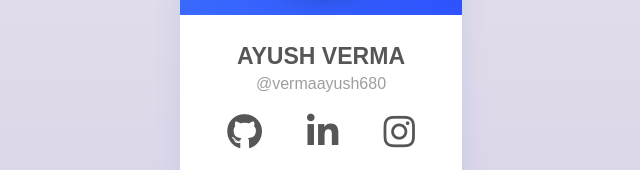
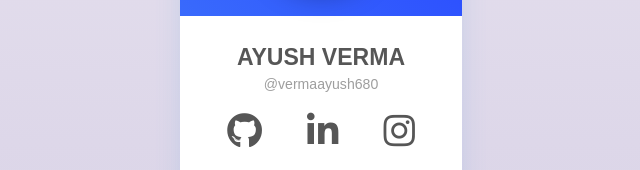
Before and after one commit to vermaayush680/Profile, a plain HTML site: page ayush/index.html in a window 1280 px wide. Shown: the part 291-461 px from the top of the page, 319-959 px from the left. Drawn offline with Linux system fonts and the light colour scheme; a web font is replaced by a local one.

Commit message:
Username Fixes

```diff
--- a/ayush/style.css
+++ b/ayush/style.css
@@ -66,7 +66,7 @@ body
 .card-body .username
 {
 	padding-top: 2%;
-	font-size: 1,1vw;
+	font-size: 1.1vw;
 	color: #9E9E9E;
 }
 
```
